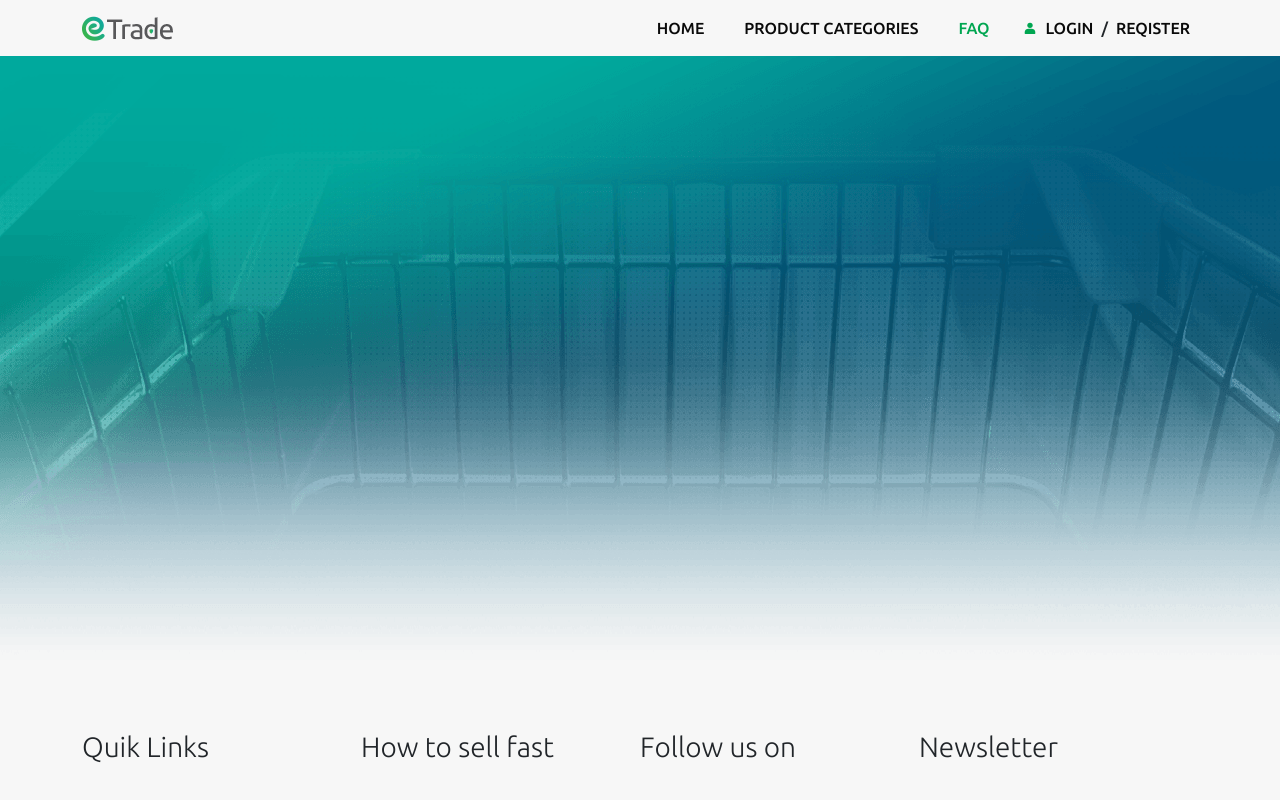
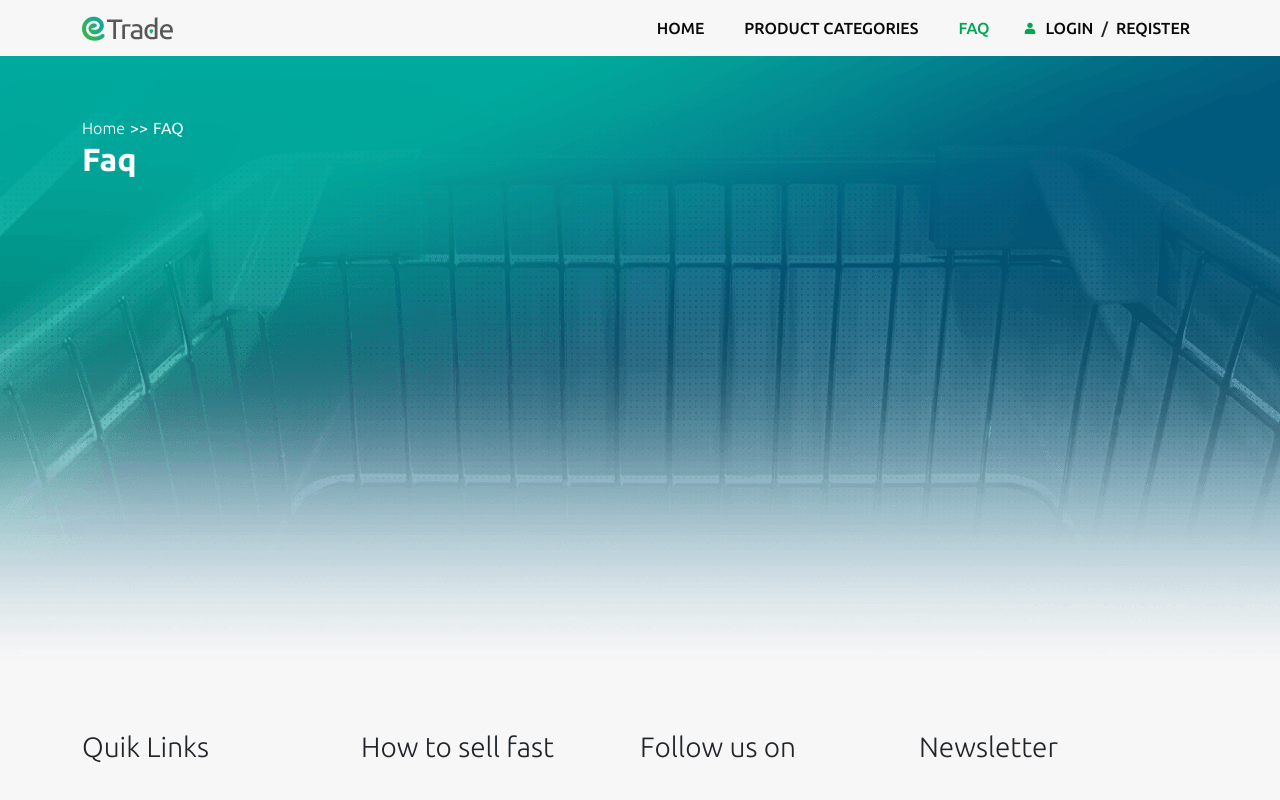
Before and after one commit to dimon1ion/ECOMMERCE-ONLINE-SHOP-CLIENT-REACT, a React (Create React App) app: page /faq in a window 1280 px wide. Shown: the top 800 px of the page. Built offline with nearby package versions, Linux system fonts and the light colour scheme; no server answers.

Commit message:
refactor(FaqPage, Navigation): :bug: Fix Navigation work

```diff
--- a/src/components/Navigation/Navigation.jsx
+++ b/src/components/Navigation/Navigation.jsx
@@ -1,34 +1,23 @@
 import { NavLink } from "react-router-dom";
 import s from "./Navigation.module.scss";
 
-export default function Navigation({ navigationArr = [], defaultTitle = "" }) {
+export default function Navigation({ navigationArr = [], title = "" }) {
 
   return (
     <>
-      {/* <nav className={s["navigation"]}>
-            <ul>
-              <li>
-                <NavLink to={"/home"}>Home</NavLink>
-              </li>
-              <li>{selectedCategory}</li>
-            </ul>
-            <h2 className={`${s["name-categorie"]} headerCategory`}>
-              Category{" "}
-            </h2>
-          </nav> */}
       <nav className={s["navigation"]}>
         <ul>
           {navigationArr.map(({ name, ref }) => (
             <li key={name + "navig"}>
-              {ref ? <>{name}</> : <NavLink to={ref}>{name}</NavLink>}
+              {ref === undefined ? <>{name}</> : <NavLink to={ref}>{name}</NavLink>}
             </li>
           ))}
         </ul>
         <h2 className={`${s["name-categorie"]}`}>
-          {navigationArr.length - 1 >= 0 ? (
+          {navigationArr.length - 1 && title === undefined >= 0 ? (
             <>{navigationArr[navigationArr.length - 1].name}</>
           ) : (
-            <>{defaultTitle}</>
+            <>{title !== undefined && <>{title}</>}</>
           )}
         </h2>
       </nav>
--- a/src/pages/FaqPage/FaqPage.jsx
+++ b/src/pages/FaqPage/FaqPage.jsx
@@ -1,6 +1,6 @@
 import { useEffect, useState } from "react";
 import { NavLink } from "react-router-dom";
-import Navigation from "../../components/Navigation/Navigation";
+import Navigation from "../../components/Navigation";
 import backImage from "../../assets/styles/backImage.module.scss";
 import s from "./FaqPage.module.scss";
 
@@ -11,7 +11,7 @@ export default function FaqPage(props) {
     <>
       <section className={`${backImage["back-image"]} ${s["categories"]}`}>
         <div className="container">
-          {/* <Navigation navigationArr={navigation} defaultTitle={"Faq"} /> */}
+          <Navigation navigationArr={navigation} title={"Faq"} />
         </div>
       </section>
     </>
--- a/src/pages/Products/Products.jsx
+++ b/src/pages/Products/Products.jsx
@@ -237,7 +237,7 @@ export default function Products(prop) {
     <div>
       <section className={`${backImage["back-image"]} ${s["categories"]}`}>
         <div className="container">
-          <Navigation navigationArr={navigationArr} defaultTitle={"Product"} />
+          <Navigation navigationArr={navigationArr} title={"Product"} />
           {/* <nav className={s["navigation"]}>
             <ul>
               <li>
```
